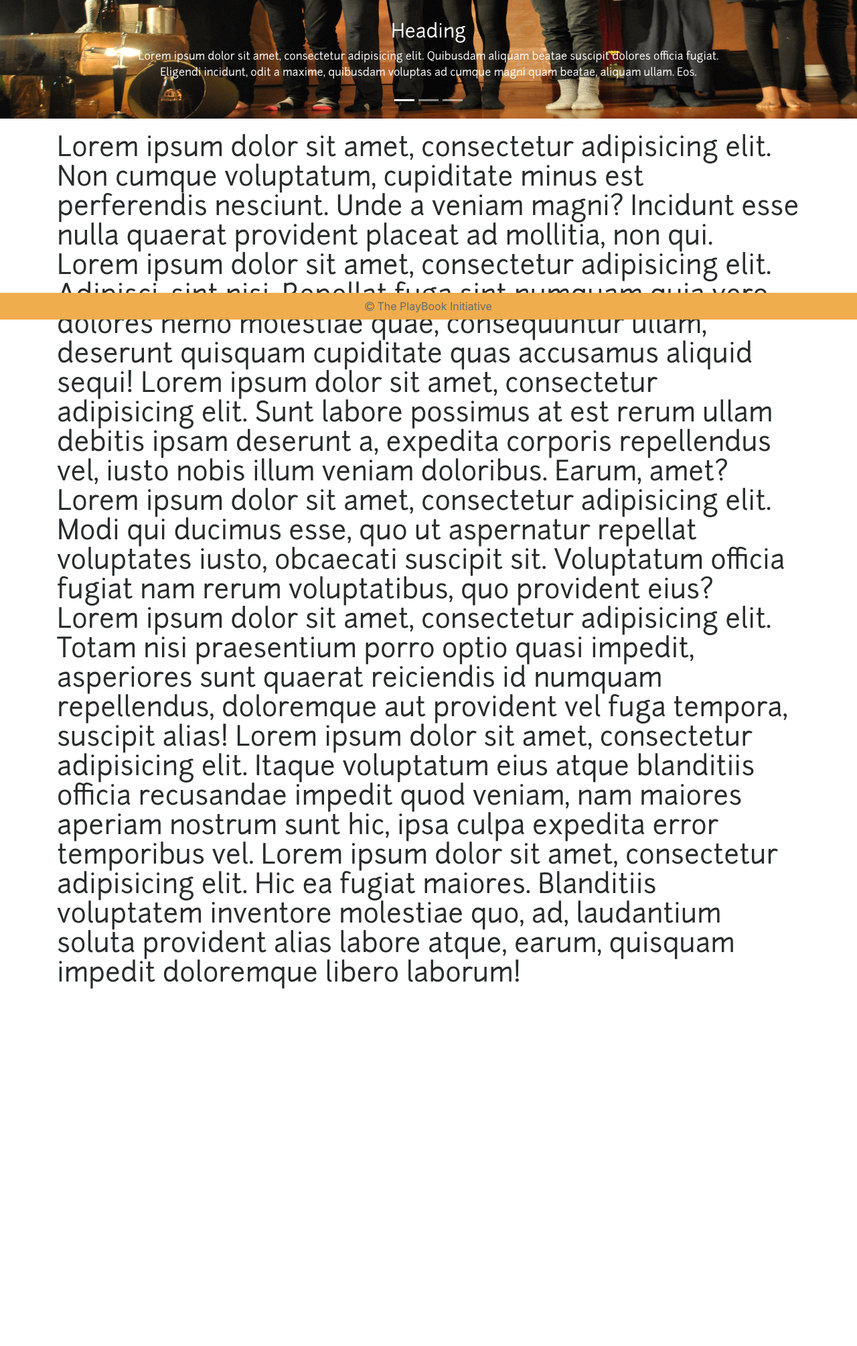
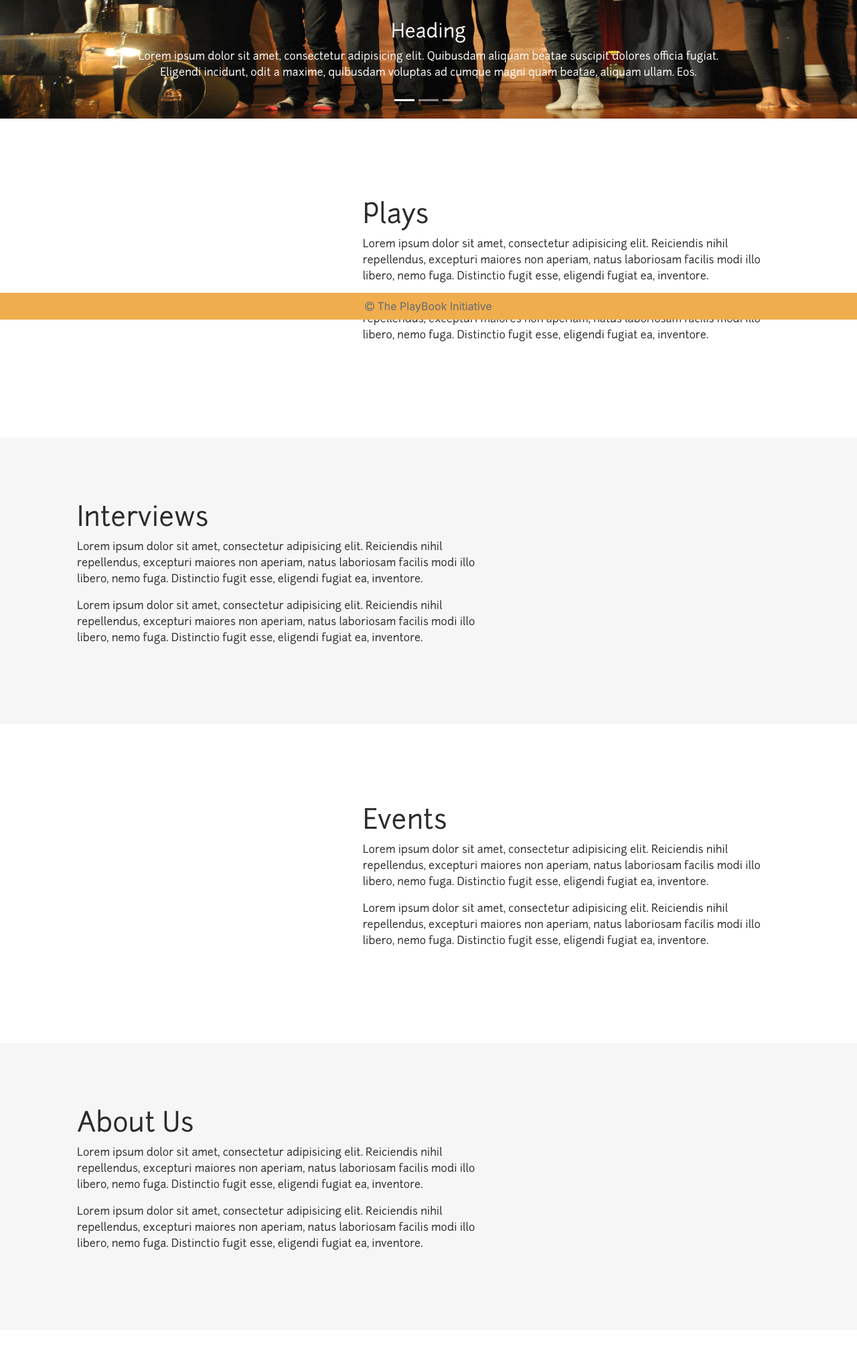
Before and after one commit to theplaybookinitiativeorg/playbook-web, a Django app: page / in a window 1280 px wide. Shown: the part 323-2332 px from the top of the page at 67% size. Before the commit the page ends 1799 px from the top, so only its background shows below. Run offline with Django 3.2, Linux system fonts and the light colour scheme; some libraries are stand-ins or nearby versions.

Commit message:
Added tiles in home page

```diff
--- a/playbook/web/templates/index.html
+++ b/playbook/web/templates/index.html
@@ -59,6 +59,14 @@
             .fixed-top.scrolled {
                 background-color: rgba(0,0,0,0.5) !important;
                 transition: background-color 400ms linear;
+            }
+
+            .bg-gray {
+                background-color: #f6f6f6;
+            }
+
+            .tiles {
+                padding: 100px !important;
             }
         </style>
     </head>
@@ -141,16 +149,60 @@
             </div>
         </div>
 
-        <div class="container pre-footer">
-            <h1 class="junction">
-                Lorem ipsum dolor sit amet, consectetur adipisicing elit. Non cumque voluptatum, cupiditate minus est perferendis nesciunt. Unde a veniam magni? Incidunt esse nulla quaerat provident placeat ad mollitia, non qui.
-                Lorem ipsum dolor sit amet, consectetur adipisicing elit. Adipisci, sint nisi. Repellat fuga sint numquam quia vero dolores nemo molestiae quae, consequuntur ullam, deserunt quisquam cupiditate quas accusamus aliquid sequi!
-                Lorem ipsum dolor sit amet, consectetur adipisicing elit. Sunt labore possimus at est rerum ullam debitis ipsam deserunt a, expedita corporis repellendus vel, iusto nobis illum veniam doloribus. Earum, amet?
-                Lorem ipsum dolor sit amet, consectetur adipisicing elit. Modi qui ducimus esse, quo ut aspernatur repellat voluptates iusto, obcaecati suscipit sit. Voluptatum officia fugiat nam rerum voluptatibus, quo provident eius?
-                Lorem ipsum dolor sit amet, consectetur adipisicing elit. Totam nisi praesentium porro optio quasi impedit, asperiores sunt quaerat reiciendis id numquam repellendus, doloremque aut provident vel fuga tempora, suscipit alias!
-                Lorem ipsum dolor sit amet, consectetur adipisicing elit. Itaque voluptatum eius atque blanditiis officia recusandae impedit quod veniam, nam maiores aperiam nostrum sunt hic, ipsa culpa expedita error temporibus vel.
-                Lorem ipsum dolor sit amet, consectetur adipisicing elit. Hic ea fugiat maiores. Blanditiis voluptatem inventore molestiae quo, ad, laudantium soluta provident alias labore atque, earum, quisquam impedit doloremque libero laborum!
-            </h1>
+        <div class="container-fluid mb-4">
+            <div class="row">
+                <div class="offset-md-4 col-md-8">
+                    <div class="container tiles">
+                        <h1 class="junction">
+                            Plays
+                        </h1>
+                        <p class="junction">Lorem ipsum dolor sit amet, consectetur adipisicing elit. Reiciendis nihil repellendus, excepturi maiores non aperiam, natus laboriosam facilis modi illo libero, nemo fuga. Distinctio fugit esse, eligendi fugiat ea, inventore.</p>
+                        <p class="junction">Lorem ipsum dolor sit amet, consectetur adipisicing elit. Reiciendis nihil repellendus, excepturi maiores non aperiam, natus laboriosam facilis modi illo libero, nemo fuga. Distinctio fugit esse, eligendi fugiat ea, inventore.</p>
+                    </div>
+                </div>
+            </div>
+        </div>
+
+        <div class="container-fluid bg-gray mb-4">
+            <div class="row">
+                <div class="col-md-8">
+                    <div class="container tiles">
+                        <h1 class="junction">
+                            Interviews
+                        </h1>
+                        <p class="junction">Lorem ipsum dolor sit amet, consectetur adipisicing elit. Reiciendis nihil repellendus, excepturi maiores non aperiam, natus laboriosam facilis modi illo libero, nemo fuga. Distinctio fugit esse, eligendi fugiat ea, inventore.</p>
+                        <p class="junction">Lorem ipsum dolor sit amet, consectetur adipisicing elit. Reiciendis nihil repellendus, excepturi maiores non aperiam, natus laboriosam facilis modi illo libero, nemo fuga. Distinctio fugit esse, eligendi fugiat ea, inventore.</p>
+                    </div>
+                </div>
+            </div>
+        </div>
+
+        <div class="container-fluid mb-4">
+            <div class="row">
+                <div class="offset-md-4 col-md-8">
+                    <div class="container tiles">
+                        <h1 class="junction">
+                            Events
+                        </h1>
+                        <p class="junction">Lorem ipsum dolor sit amet, consectetur adipisicing elit. Reiciendis nihil repellendus, excepturi maiores non aperiam, natus laboriosam facilis modi illo libero, nemo fuga. Distinctio fugit esse, eligendi fugiat ea, inventore.</p>
+                        <p class="junction">Lorem ipsum dolor sit amet, consectetur adipisicing elit. Reiciendis nihil repellendus, excepturi maiores non aperiam, natus laboriosam facilis modi illo libero, nemo fuga. Distinctio fugit esse, eligendi fugiat ea, inventore.</p>
+                    </div>
+                </div>
+            </div>
+        </div>
+
+        <div class="container-fluid bg-gray mb-4">
+            <div class="row">
+                <div class="col-md-8">
+                    <div class="container tiles">
+                        <h1 class="junction">
+                            About Us
+                        </h1>
+                        <p class="junction">Lorem ipsum dolor sit amet, consectetur adipisicing elit. Reiciendis nihil repellendus, excepturi maiores non aperiam, natus laboriosam facilis modi illo libero, nemo fuga. Distinctio fugit esse, eligendi fugiat ea, inventore.</p>
+                        <p class="junction">Lorem ipsum dolor sit amet, consectetur adipisicing elit. Reiciendis nihil repellendus, excepturi maiores non aperiam, natus laboriosam facilis modi illo libero, nemo fuga. Distinctio fugit esse, eligendi fugiat ea, inventore.</p>
+                    </div>
+                </div>
+            </div>
         </div>
 
         <footer class="footer bg-warning">
```
